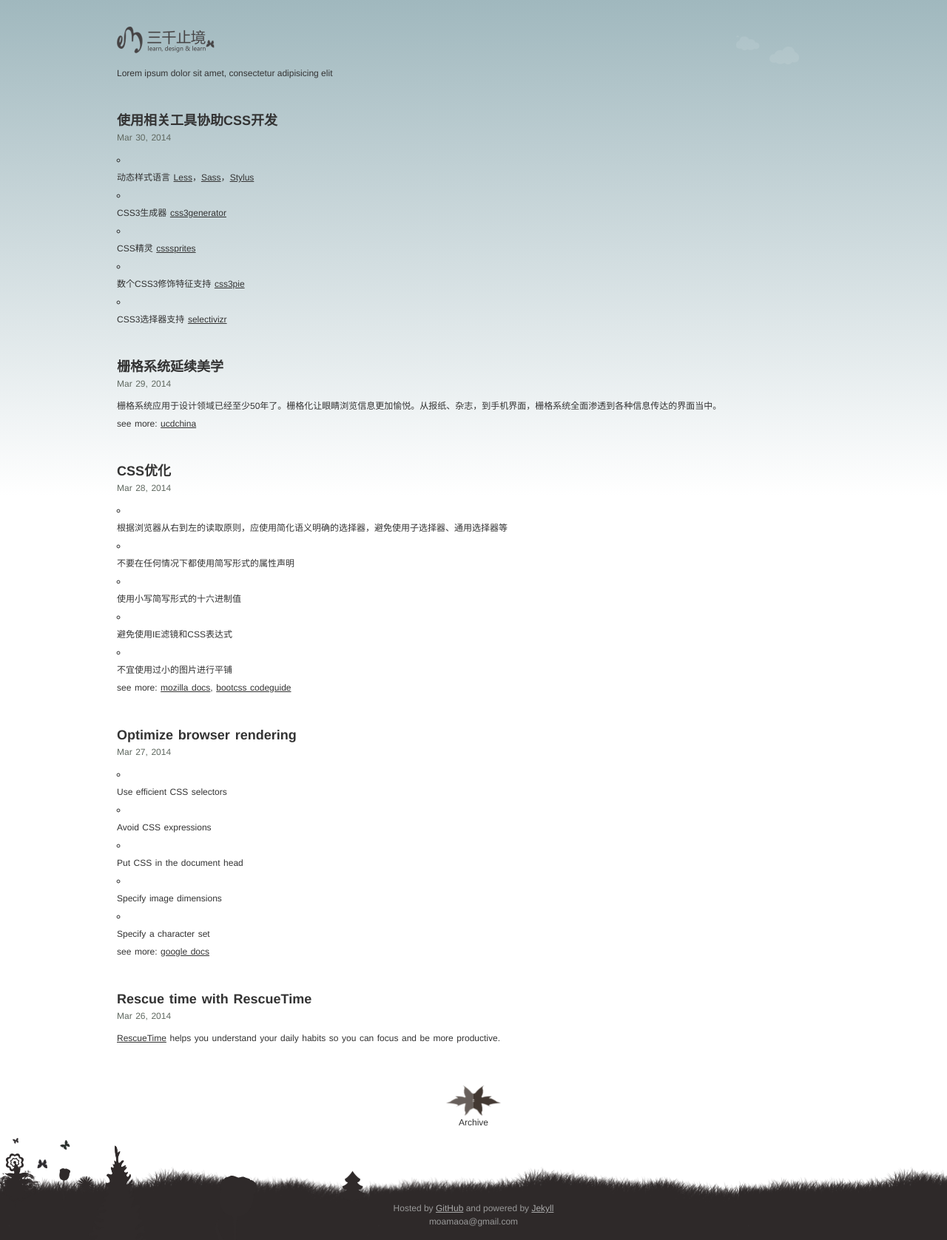
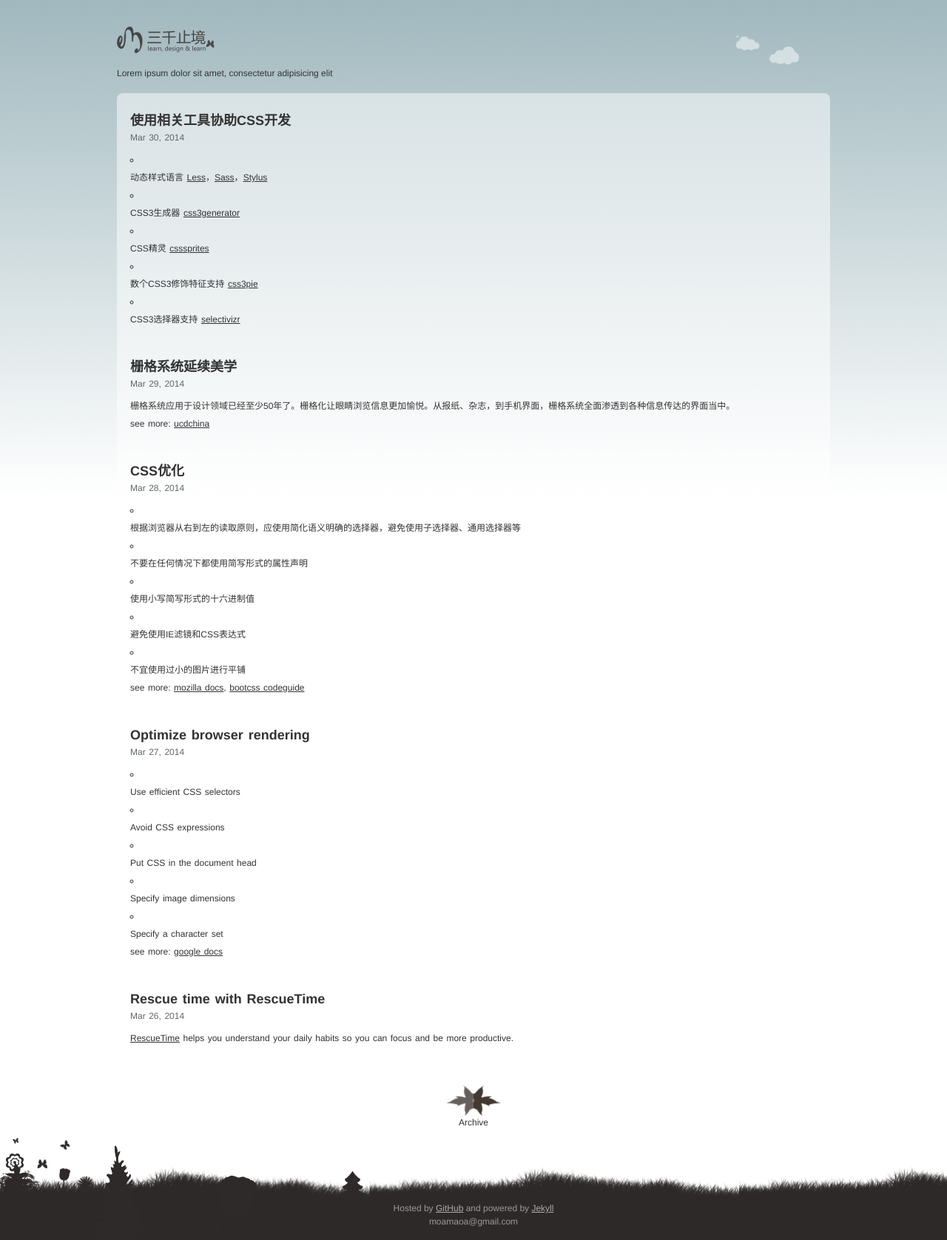
Before and after one commit to RyunPu/ryunpu.github.io, a Jekyll site: the page built from index.html, in a window 1280 px wide. Shown: the whole page at 74% size. Built offline with Jekyll 4.4.1, drawn with Linux system fonts in a browser that asks for light colours; Markdown is read by kramdown in place of the engine named in the settings; the list of posts is cut into pages by our own code.

Commit message:
background

```diff
--- a/css/main.css
+++ b/css/main.css
@@ -69,16 +69,17 @@ h2.title { display: none;}
 
 .header { padding: 3em 0 0 1.5em;}
 .site-intro { position: relative;}
-.site-intro:before, .site-intro:after { content: ""; position: absolute; left: 90%; top: 50%; width: 40px; height: 24px; background: url(../images/cloud.png) no-repeat; background-size: 200%; opacity: .1;}
+.site-intro:before, .site-intro:after { content: ""; position: absolute; left: 90%; top: 50%; width: 40px; height: 24px; background: url(../images/cloud.png) no-repeat; background-size: 200%; opacity: .5;}
 .site-intro:after { left: 85%; top: 35%; background-position: 0 bottom;}
-.site-intro:hover:before { background-position: right 0; opacity: .2;}
-.site-intro:hover:after { background-position: right bottom;  opacity: .2;}
+.site-intro:hover:before { background-position: right 0; opacity: .6;}
+.site-intro:hover:after { background-position: right bottom;  opacity: .6;}
 .site-intro h1 { width: 132px; height: 36px; text-indent: -9999px; background: url(../images/logo.png) no-repeat; background-size: 100%; opacity: .8; -webkit-transition: opacity .2s ease-out;}
 .site-intro h1:hover { opacity: 1;}
 .site-intro h1 a { display: block; height: 100%;}
 .site-intro h2 { display: none;}
 .site-intro .preamble { max-width: 360px;}
 
+.main-wrapper { margin: 0 1.5em; border-radius: 8px; background: rgba(255,255,255,.5);}
 .main-wrapper .site-box { padding: 0;}
 .main-wrapper .site-box .posts, .main-wrapper .site-box div.post { padding: 2em 1.5em 1.5em;}
 .main-wrapper .site-box .posts { padding-bottom: 3em;}
```
